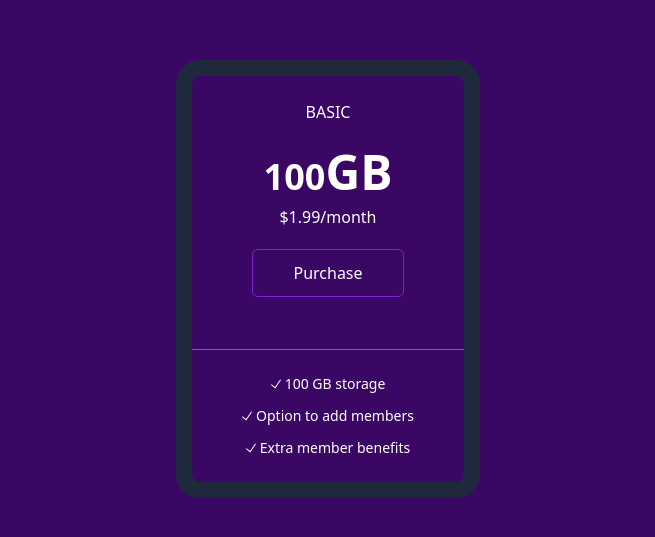
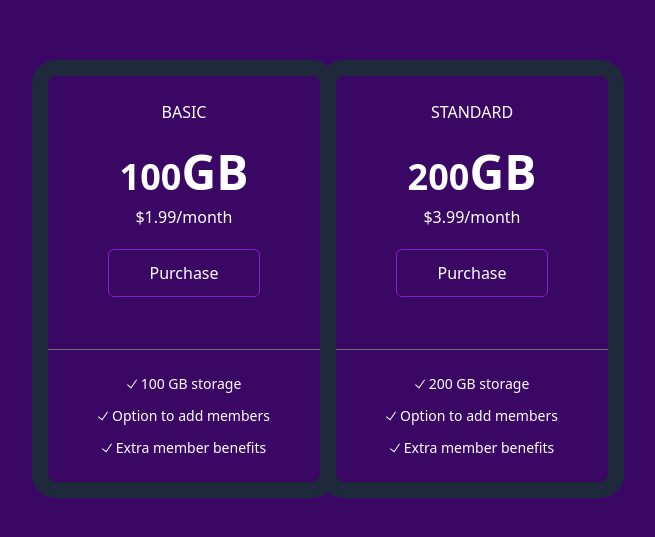
Before and after one commit to VPontis15/pricing-cards-component, a website: page index.html in a window 1280 px wide. Shown: the part 121-658 px from the top of the page, without its empty margins (312-967 px from the left). Drawn offline with Linux system fonts and the light colour scheme.

Commit message:
add second card

```diff
--- a/index.html
+++ b/index.html
@@ -42,6 +42,36 @@
             </div>
           </div>
         </div>
+        <div class="card">
+          <h3 class="text-white uppercase -6 p-6">Standard</h3>
+          <h2 class="text-4xl mb-2 font-semibold">
+            200<span class="text-5xl">GB</span>
+          </h2>
+          <p class="mb-8">$3.99/month</p>
+          <a
+            class="border border-purple-700 hover:bg-purple-700 px-10 py-3 rounded-md"
+            href="#"
+            >Purchase</a
+          >
+          <div
+            class="benefits text-sm border-t py-6 flex flex-col gap-3 border-gray-500 mt-16"
+          >
+            <div class="row">
+              <img src="tick.svg" alt="" />
+              <p class="benefit">200 GB storage</p>
+            </div>
+
+            <div class="row">
+              <img src="tick.svg" alt="" />
+              <p class="benefit">Option to add members</p>
+            </div>
+
+            <div class="row">
+              <img src="tick.svg" alt="" />
+              <p class="benefit">Extra member benefits</p>
+            </div>
+          </div>
+        </div>
       </div>
     </div>
   </body>
```
